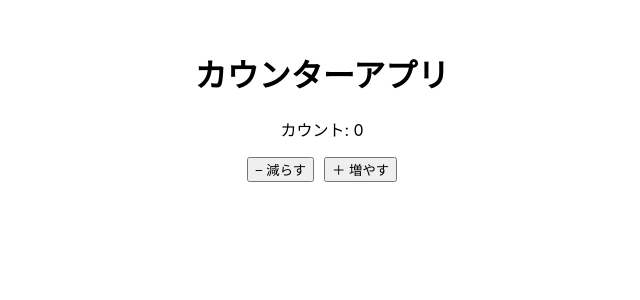
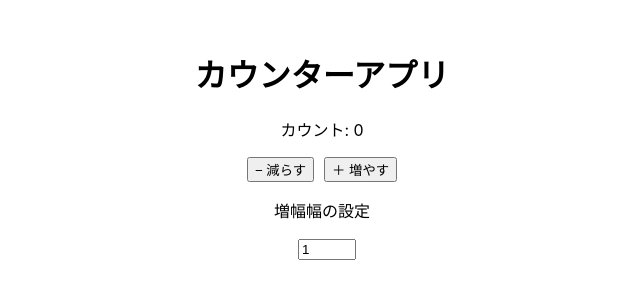
Before and after one commit to KanegonKanegon/my-first-react-app, a React (Create React App) app: page / in a window 1280 px wide. Shown: the top 300 px of the page, without its empty margins (318-958 px from the left). Built offline with nearby package versions, Linux system fonts and the light colour scheme.

Commit message:
増幅幅の設定

```diff
--- a/src/App.tsx
+++ b/src/App.tsx
@@ -3,12 +3,13 @@ import React, { useState } from 'react';
 const App: React.FC = () => {
   // stateの宣言: countは数字型(number)
   const [count, setCount] = useState<number>(0);
+  const [step, setStep] = useState<number>(1);
 
   // カウントを増やす関数
-  const increment = () => setCount(count + 1);
+  const increment = () => setCount(count + step);
 
   // カウントを減らす関数
-  const decrement = () => setCount(count - 1);
+  const decrement = () => setCount(count - step);
 
   return (
     <div style={{ textAlign: 'center', marginTop: '50px' }}>
@@ -16,6 +17,16 @@ const App: React.FC = () => {
       <p>カウント: {count}</p>
       <button onClick={decrement}>− 減らす</button>
       <button onClick={increment} style={{ marginLeft: '10px' }}>＋ 増やす</button>
+      <div>
+        <p>増幅幅の設定</p>
+        <input
+        type="number" //入力できる値を数字限定に
+        value={step}
+        onChange={(e) => setStep(Number(e.target.value))}
+        style={{marginLeft:'10px', width: '50px'}}
+        min="1"
+        />
+      </div>
     </div>
   );
 };
```
